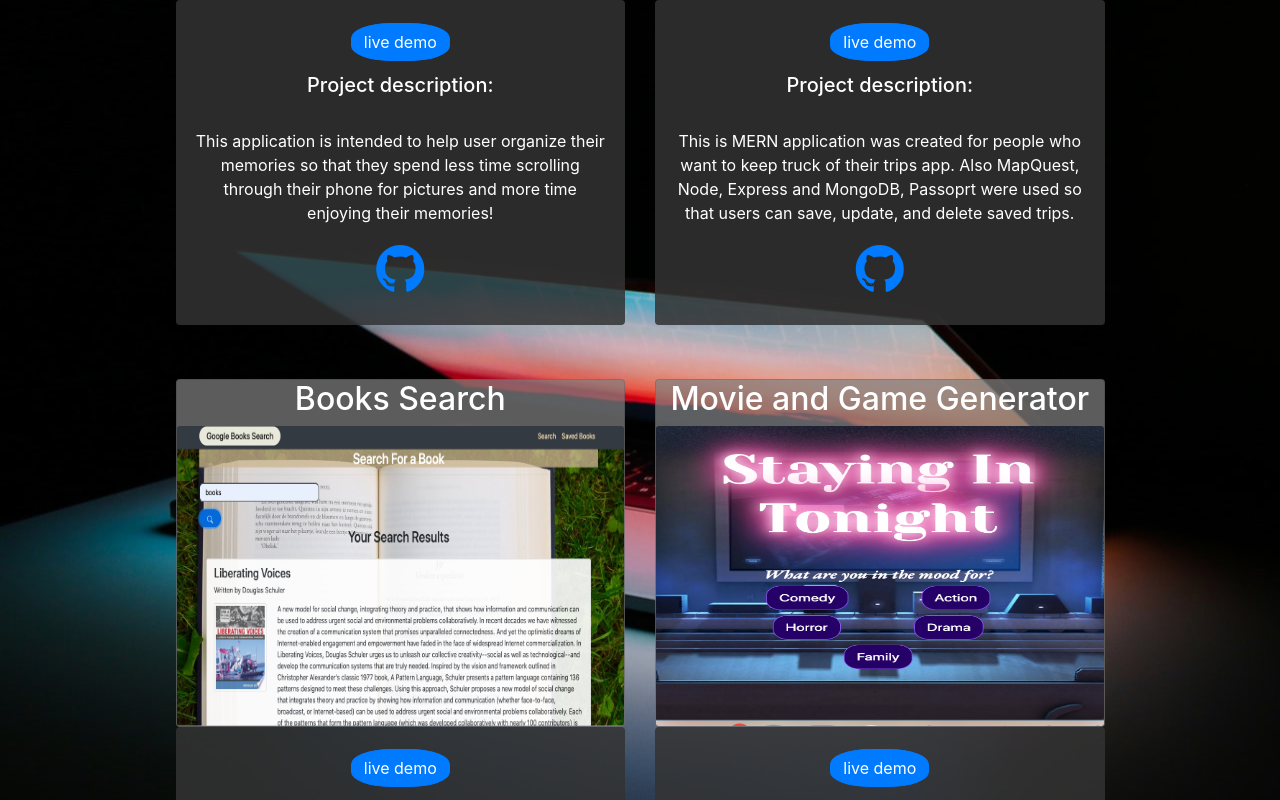
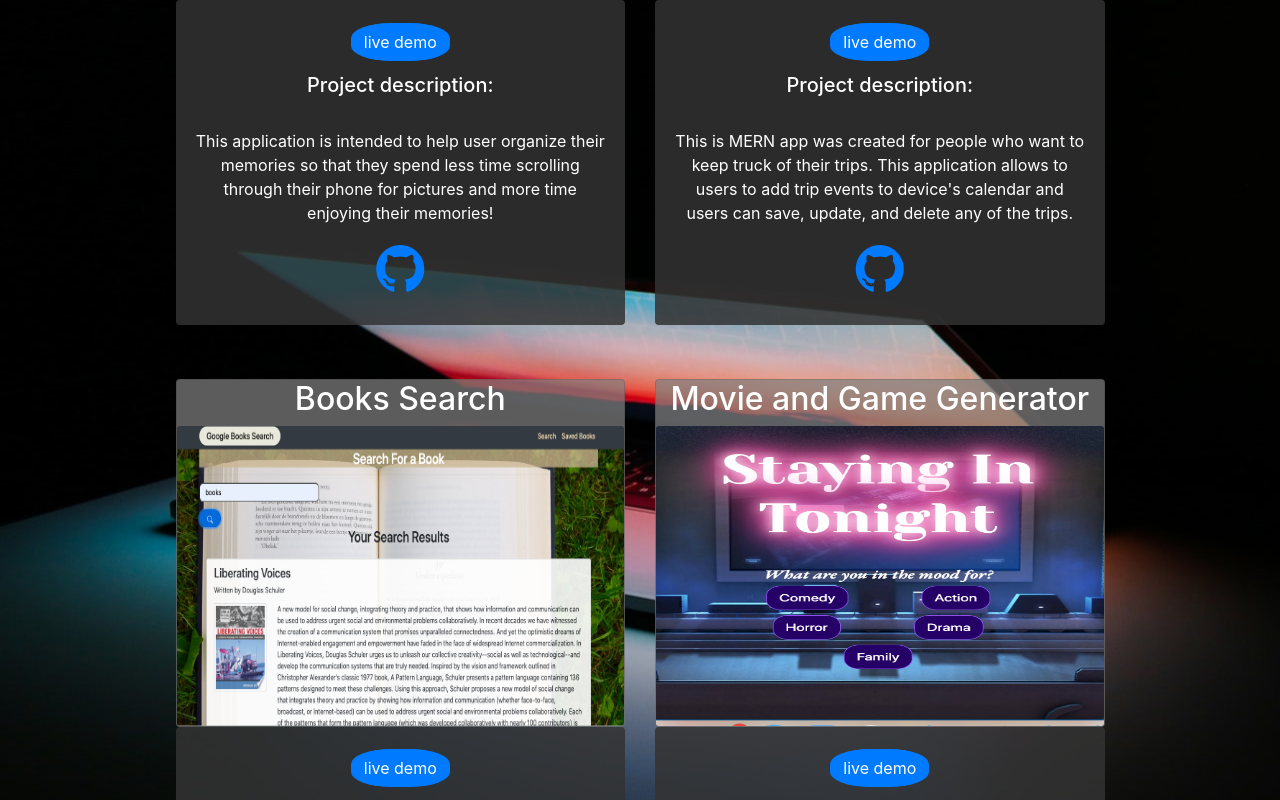
Before and after one commit to Volodya1989/react_portfolio, a React (Create React App) app in the folder client/: page /about in a window 1280 px wide. Shown: the part 1440-2240 px from the top of the page. Built offline with nearby package versions, Linux system fonts and the light colour scheme.

Commit message:
add to calendar featture addded to description

```diff
--- a/client/src/components/data/projects.js
+++ b/client/src/components/data/projects.js
@@ -13,7 +13,7 @@ export const projects = [
     image: "radventure",
     deployedLink: "https://radven.herokuapp.com/",
     repositoryLink: "https://github.com/Volodya1989/Radventure",
-    overview: `This is MERN application was created for people who want to keep truck of their trips app. Also MapQuest, Node, Express and MongoDB, Passoprt were used so that users can save, update, and delete saved trips.`,
+    overview: `This is MERN app was created for people who want to keep truck of their trips. This application allows to users to add trip events to device's calendar and users  can save, update, and delete any of the trips.`,
   },
   {
     name: "Books Search",
```
